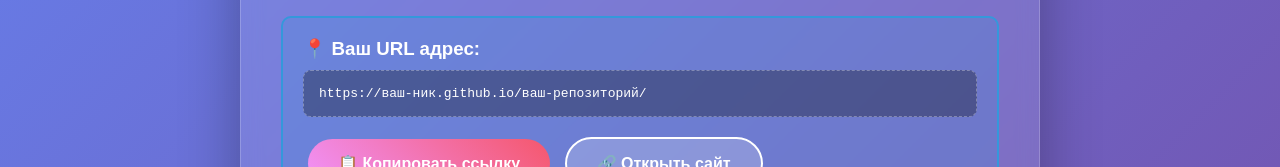
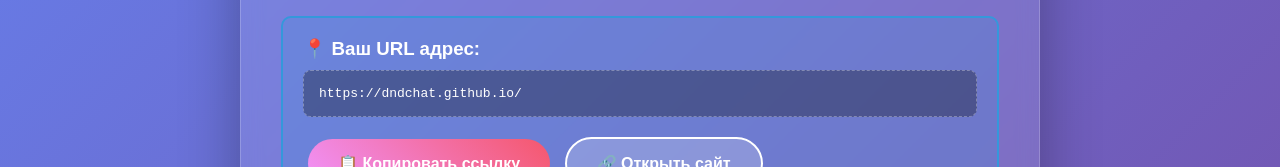
Before and after one commit to Fairnest-me/dndchat.github.io, a plain HTML site: page index.html in a window 1280 px wide. Shown: the part 232-399 px from the top of the page. Drawn offline with Linux system fonts and the light colour scheme.

Commit message:
Update index.html

```diff
--- a/index.html
+++ b/index.html
@@ -151,7 +151,7 @@
         <div class="info-box">
             <h3>📍 Ваш URL адрес:</h3>
             <div class="url-box" id="urlDisplay">
-                https://ваш-ник.github.io/ваш-репозиторий/
+                https://dndchat.github.io/
             </div>
             <button class="button" onclick="copyUrl()">📋 Копировать ссылку</button>
             <button class="button button-secondary" onclick="openUrl()">🔗 Открыть сайт</button>
```
